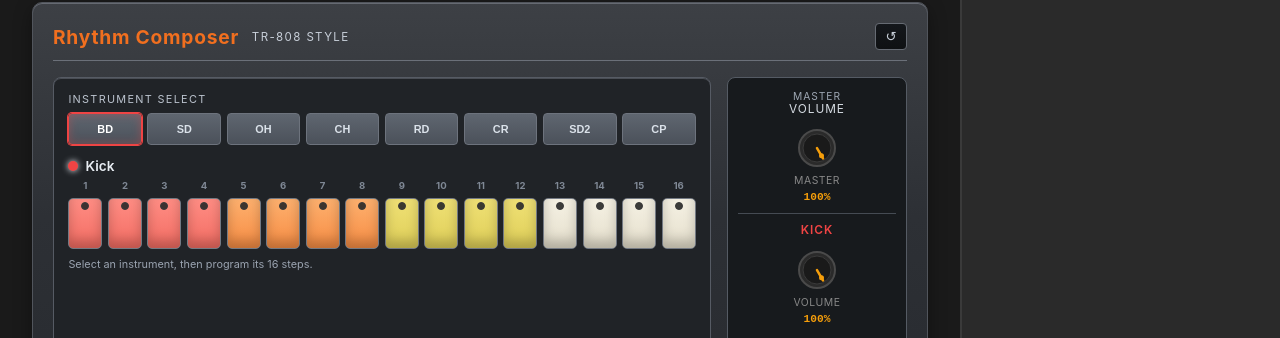
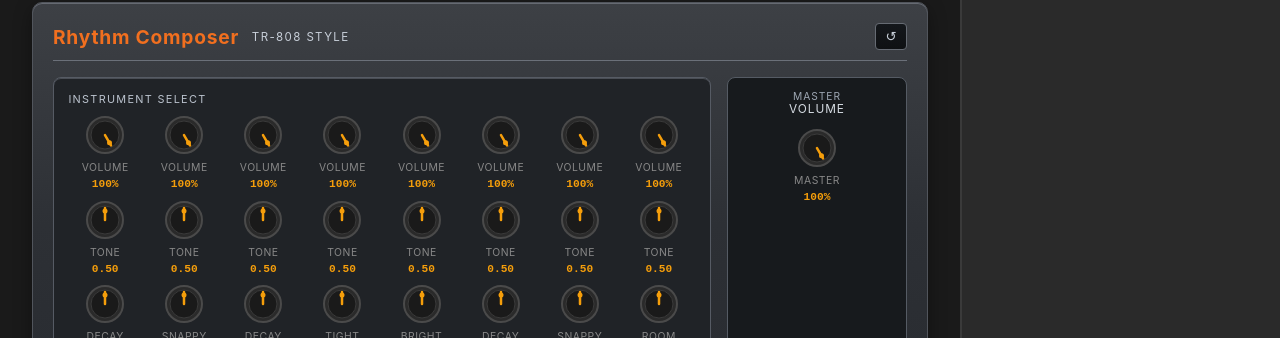
Before and after one commit to iw978599/discobot, a React (Vite) app in the folder ui/: page / in a window 1280 px wide. Shown: the part 462-800 px from the top of the page. Built offline with nearby package versions, Linux system fonts and the light colour scheme; no server answers.

Commit message:
Reposition drum controls above instruments

```diff
--- a/ui/src/components/DrumMachine.css
+++ b/ui/src/components/DrumMachine.css
@@ -72,7 +72,21 @@
   display: grid;
   grid-template-columns: repeat(8, minmax(0, 1fr));
   gap: 0.35rem;
+  margin-top: 0.4rem;
   margin-bottom: 0.8rem;
+}
+
+.drum-instrument-control-grid {
+  display: flex;
+  flex-direction: column;
+  gap: 0.45rem;
+}
+
+.drum-instrument-control-row {
+  display: grid;
+  grid-template-columns: repeat(8, minmax(0, 1fr));
+  gap: 0.35rem;
+  justify-items: center;
 }
 
 .drum-instrument-btn {
@@ -225,13 +239,6 @@
   margin: 0.6rem 0;
 }
 
-.drum-knobs {
-  display: flex;
-  flex-direction: column;
-  align-items: center;
-  gap: 0.85rem;
-}
-
 @media (max-width: 1100px) {
   .drum-machine-body {
     grid-template-columns: 1fr;
--- a/ui/src/components/DrumMachine.tsx
+++ b/ui/src/components/DrumMachine.tsx
@@ -78,13 +78,6 @@ export default function DrumMachine({
     onStepToggle(selectedInstrument, step, !current);
   }, [drumState, selectedInstrument, onStepToggle]);
 
-  const handleKnobChange = useCallback((key: 'volume' | 'tone' | 'extra', val: number) => {
-    onSettingsChange(selectedInstrument, { [key]: val });
-  }, [selectedInstrument, onSettingsChange]);
-
-  const selectedTrack = drumState[selectedInstrument];
-  const extraLabel = EXTRA_LABELS[selectedInstrument];
-
   return (
     <div className="drum-machine">
       <div className="drum-machine-header">
@@ -99,6 +92,41 @@ export default function DrumMachine({
         <div className="drum-sequencer-panel">
           <div className="drum-instrument-select">
             <div className="drum-section-title">Instrument Select</div>
+            <div className="drum-instrument-control-grid">
+              <div className="drum-instrument-control-row">
+                {INSTRUMENTS.map((inst) => (
+                  <DrumKnob
+                    key={`${inst}-volume`}
+                    label="Volume"
+                    value={drumState[inst].settings.volume}
+                    displayValue={Math.round(drumState[inst].settings.volume * 100) + '%'}
+                    onChange={(v) => onSettingsChange(inst, { volume: v })}
+                  />
+                ))}
+              </div>
+              <div className="drum-instrument-control-row">
+                {INSTRUMENTS.map((inst) => (
+                  <DrumKnob
+                    key={`${inst}-tone`}
+                    label="Tone"
+                    value={drumState[inst].settings.tone}
+                    displayValue={drumState[inst].settings.tone.toFixed(2)}
+                    onChange={(v) => onSettingsChange(inst, { tone: v })}
+                  />
+                ))}
+              </div>
+              <div className="drum-instrument-control-row">
+                {INSTRUMENTS.map((inst) => (
+                  <DrumKnob
+                    key={`${inst}-extra`}
+                    label={EXTRA_LABELS[inst].knob}
+                    value={drumState[inst].settings.extra}
+                    displayValue={EXTRA_LABELS[inst].display(drumState[inst].settings.extra)}
+                    onChange={(v) => onSettingsChange(inst, { extra: v })}
+                  />
+                ))}
+              </div>
+            </div>
             <div className="drum-instrument-buttons">
               {INSTRUMENTS.map((inst) => (
                 <button
@@ -164,34 +192,6 @@ export default function DrumMachine({
             displayValue={Math.round(drumMasterVolume * 100) + '%'}
             onChange={onMasterVolumeChange}
           />
-          <div className="drum-controls-divider" />
-          <div className="drum-controls-header">
-            <span
-              style={{ color: INSTRUMENT_COLORS[selectedInstrument], fontWeight: 600 }}
-            >
-              {INSTRUMENT_LABELS[selectedInstrument]}
-            </span>
-          </div>
-          <div className="drum-knobs">
-            <DrumKnob
-              label="Volume"
-              value={selectedTrack.settings.volume}
-              displayValue={Math.round(selectedTrack.settings.volume * 100) + '%'}
-              onChange={(v) => handleKnobChange('volume', v)}
-            />
-            <DrumKnob
-              label="Tone"
-              value={selectedTrack.settings.tone}
-              displayValue={selectedTrack.settings.tone.toFixed(2)}
-              onChange={(v) => handleKnobChange('tone', v)}
-            />
-            <DrumKnob
-              label={extraLabel.knob}
-              value={selectedTrack.settings.extra}
-              displayValue={extraLabel.display(selectedTrack.settings.extra)}
-              onChange={(v) => handleKnobChange('extra', v)}
-            />
-          </div>
         </div>
       </div>
     </div>
```
